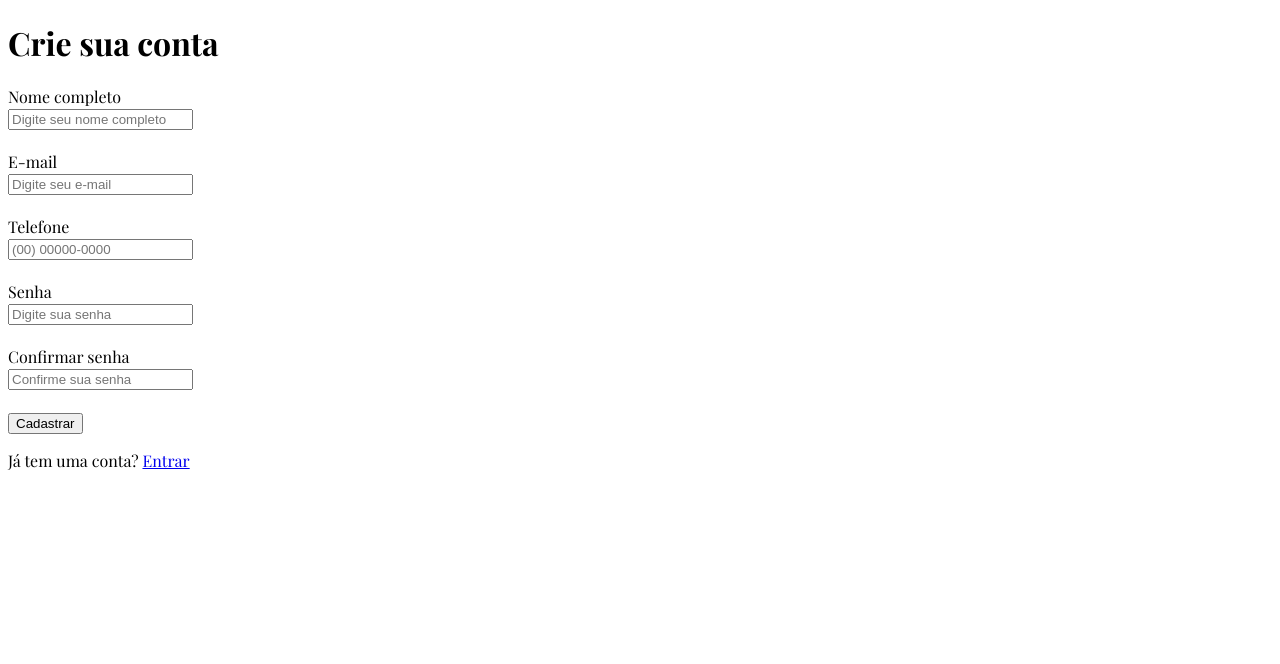
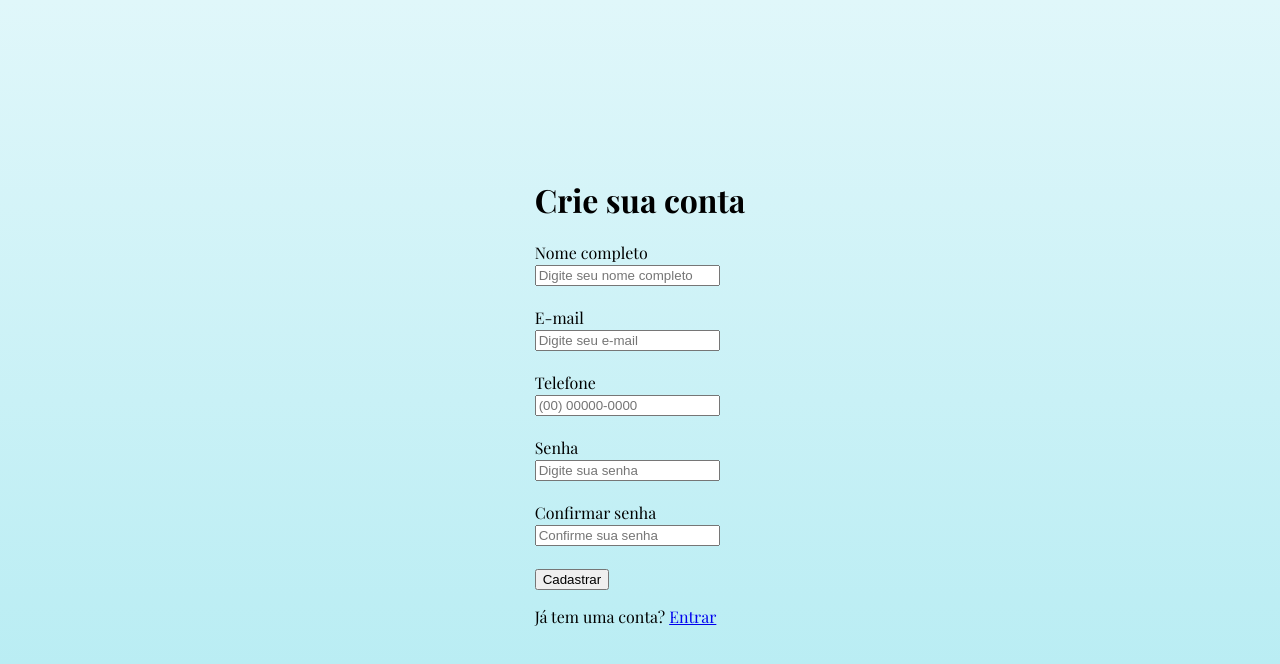
Before and after one commit to DevGusta08/trabalho-de-conclusao-de-curso-ADS, a website: page views/cadastro.html in a window 1280 px wide. Drawn offline with nearby package versions, Linux system fonts and the light colour scheme; a web font is replaced by a local one.

Commit message:
adiciona reset global e centraliza pagina de cadastro

```diff
--- a/public/css/cadastro.css
+++ b/public/css/cadastro.css
@@ -1,3 +1,13 @@
-html {
+* {
+    box-sizing: border-box;
+}
+
+html, body {
+    height: 100%;
+    margin: 0;
+    display: flex;
+    justify-content: center;
+    align-items: center;
     font-family: "Playfair Display", serif;
+    background: linear-gradient(180deg, #e0f7fa 0%, #b2ebf2 100%);
 }
```
